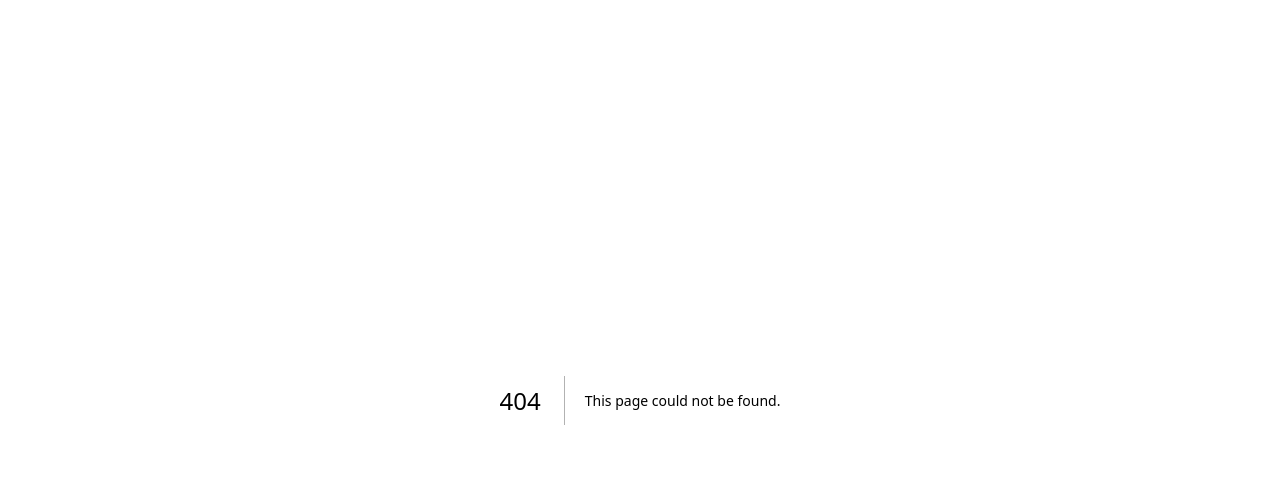
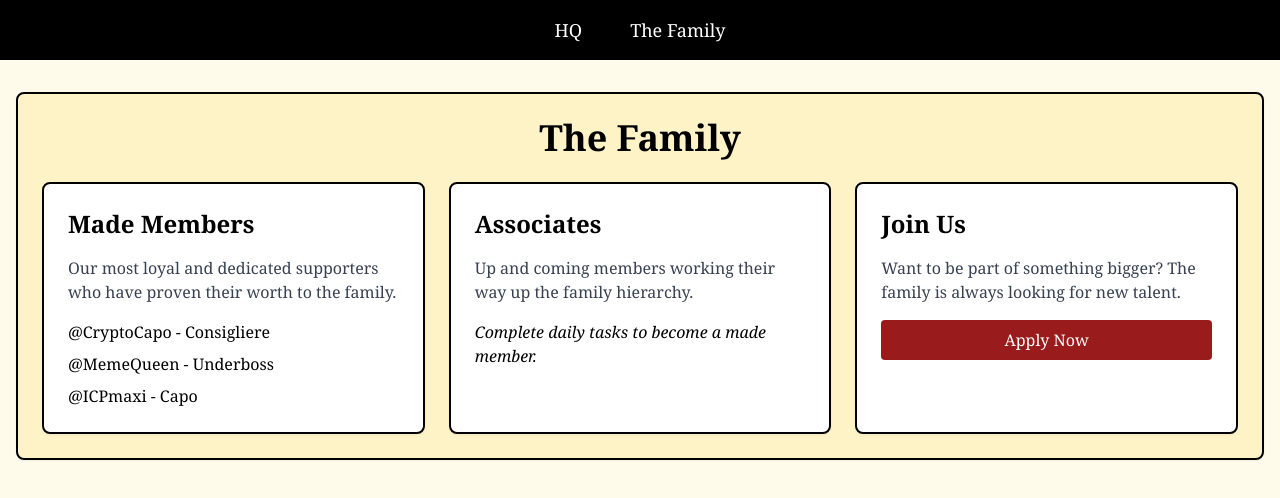
Before and after one commit to iaroslav1234/-donwebsite, a Next.js app: page /family in a window 1280 px wide. Before the commit this address had no page. Shown: the top 498 px of the page. Built offline with nearby package versions, Linux system fonts and the light colour scheme.

Commit message:
Added simple header menu with HQ and Family pages

```diff
--- /dev/null
+++ b/app/family/page.tsx
@@ -0,0 +1,48 @@
+'use client';
+
+import React from 'react';
+import { Card } from '@/components/ui/card';
+import HeaderMenu from '@/components/ui/header-menu';
+
+const FamilyPage = () => {
+  return (
+    <div className="min-h-screen bg-amber-50">
+      <HeaderMenu />
+      <main className="container mx-auto px-4 py-8">
+        <Card className="bg-amber-100 border-2 border-black p-6">
+          <h1 className="text-4xl font-serif font-bold mb-6 text-center">The Family</h1>
+
+          <div className="grid grid-cols-1 md:grid-cols-3 gap-6">
+            <Card className="bg-white border-2 border-black p-6">
+              <h2 className="text-2xl font-serif font-bold mb-4">Made Members</h2>
+              <p className="font-serif text-gray-700">Our most loyal and dedicated supporters who have proven their worth to the family.</p>
+              <div className="mt-4 space-y-2">
+                <p className="font-serif">@CryptoCapo - Consigliere</p>
+                <p className="font-serif">@MemeQueen - Underboss</p>
+                <p className="font-serif">@ICPmaxi - Capo</p>
+              </div>
+            </Card>
+
+            <Card className="bg-white border-2 border-black p-6">
+              <h2 className="text-2xl font-serif font-bold mb-4">Associates</h2>
+              <p className="font-serif text-gray-700">Up and coming members working their way up the family hierarchy.</p>
+              <div className="mt-4">
+                <p className="font-serif italic">Complete daily tasks to become a made member.</p>
+              </div>
+            </Card>
+
+            <Card className="bg-white border-2 border-black p-6">
+              <h2 className="text-2xl font-serif font-bold mb-4">Join Us</h2>
+              <p className="font-serif text-gray-700">Want to be part of something bigger? The family is always looking for new talent.</p>
+              <button className="mt-4 w-full bg-red-800 text-white px-4 py-2 rounded font-serif hover:bg-red-700 transition-colors">
+                Apply Now
+              </button>
+            </Card>
+          </div>
+        </Card>
+      </main>
+    </div>
+  );
+};
+
+export default FamilyPage;
--- a/app/page.tsx
+++ b/app/page.tsx
@@ -2,6 +2,7 @@
 
 import React, { useState } from 'react';
 import { Card } from '@/components/ui/card';
+import HeaderMenu from '@/components/ui/header-menu';
 import { Twitter, Share2, Trophy, Camera, MessageCircle } from 'lucide-react';
 
 const DonMemeSite = () => {
@@ -42,6 +43,9 @@ const DonMemeSite = () => {
 
   return (
     <div className="min-h-screen bg-amber-50">
+      {/* Header Menu */}
+      <HeaderMenu />
+
       {/* Header */}
       <header className="border-b-2 border-black">
         <div className="container mx-auto px-4 py-6 text-center">
--- /dev/null
+++ b/components/ui/header-menu.tsx
@@ -0,0 +1,38 @@
+import React from 'react';
+import Link from 'next/link';
+
+const HeaderMenu = () => {
+  const menuItems = [
+    {
+      title: 'HQ',
+      href: '/'
+    },
+    {
+      title: 'The Family',
+      href: '/family'
+    }
+  ];
+
+  return (
+    <nav className="bg-black text-white py-4">
+      <div className="container mx-auto px-4">
+        <div className="flex justify-center items-center">
+          {/* Menu Items */}
+          <div className="flex space-x-12">
+            {menuItems.map((item) => (
+              <Link
+                key={item.title}
+                href={item.href}
+                className="font-serif hover:text-amber-300 transition-colors text-lg"
+              >
+                {item.title}
+              </Link>
+            ))}
+          </div>
+        </div>
+      </div>
+    </nav>
+  );
+};
+
+export default HeaderMenu;
```
